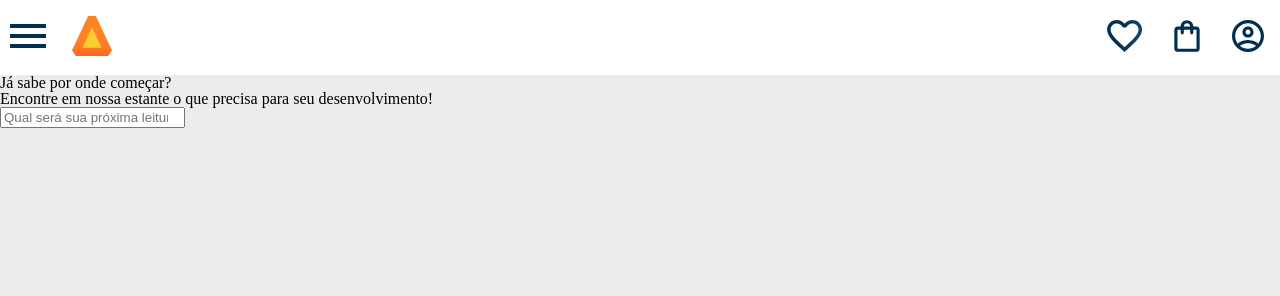
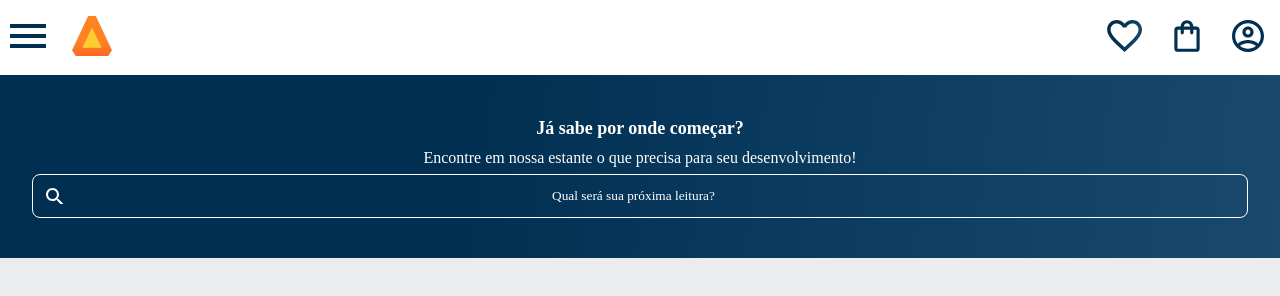
Before and after one commit to Crystian-Oliveira/AppBooks, a plain HTML site: page index.html in a window 1280 px wide. Drawn offline with Linux system fonts and the light colour scheme; a web font is replaced by a local one.

Commit message:
Estilização banner

```diff
--- a/banner.css
+++ b/banner.css
@@ -0,0 +1,39 @@
+.banner{
+    background: var(--azul-degrade);
+    color: var(--branco);
+    text-align: center;
+    padding: 2.5em 2em;;
+}
+
+.banner__titulo{
+    font-family: var(--fonte-principal);
+    font-weight: 700;
+    font-size: 18px;
+    line-height: 27px;
+}
+
+.banner__texto{
+    font-family: var(--fonte-principal);
+    font-weight: 500;
+    font-size: 16px;
+    margin: 0.5em 0;
+}
+
+.banner__pesquisa{
+    background-color: transparent;
+    border: 1px solid var(--branco);
+    border-radius: 8px;
+    color: var(--branco);
+    padding: 1em;
+    width: 100%;
+}
+
+.banner__pesquisa::placeholder{
+    color: var(--branco);
+    text-align: center;
+    font-family: var(--fonte-principal);
+    font-weight: 400;
+    font-style: normal;
+    background: url("img/Lupa.svg") no-repeat;
+
+}
--- a/index.html
+++ b/index.html
@@ -7,7 +7,9 @@
     <meta name="viewport" content="width=device-width, initial-scale=1.0">
     <title>AppBooks</title>
     <link rel="stylesheet" href="reset.css">
-    <link href="https: //fonts.googleapis.com/css2? família= Poppins:wght@300;400;500;700 & display=swap" rel="stylesheet">
+    <link rel="preconnect" href="https://fonts.googleapis.com">
+    <link rel="preconnect" href="https://fonts.gstatic.com" crossorigin>
+    <link href="https: //fonts.googleapis.com/css2? family= Poppins:wght@300;400;500;700 & display=swap" rel="stylesheet">
     <link rel="stylesheet" href="style.css">
 </head>
 
@@ -51,7 +53,7 @@
     <section class="banner">
         <h2 class="banner__titulo">Já sabe por onde começar?</h2>
         <p class="banner__texto">Encontre em nossa estante o que precisa para seu desenvolvimento!</p>
-        <input type="search" placeholder="Qual será sua próxima leitura?" class="banner__pesquisa">
+        <input type="search" placeholder= "Qual será sua próxima leitura?" class="banner__pesquisa">
 
     </section>
 
--- a/style.css
+++ b/style.css
@@ -1,4 +1,5 @@
 @import "header.css";
+@import "banner.css";
 
 :root{
     --cor-de-fundo: #ebecee;
```
Also changed, not shown: img/Lupa.svg (added).
